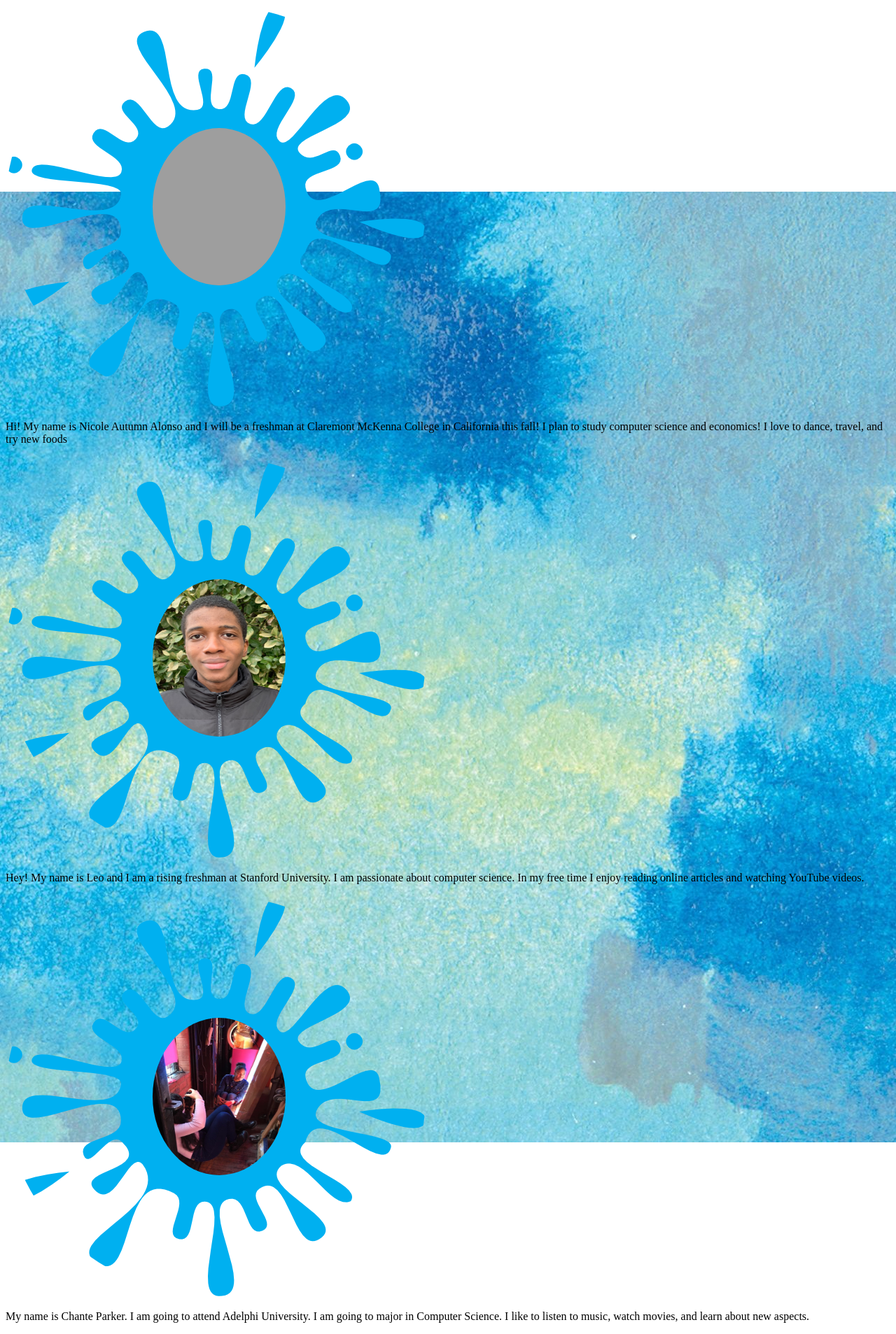
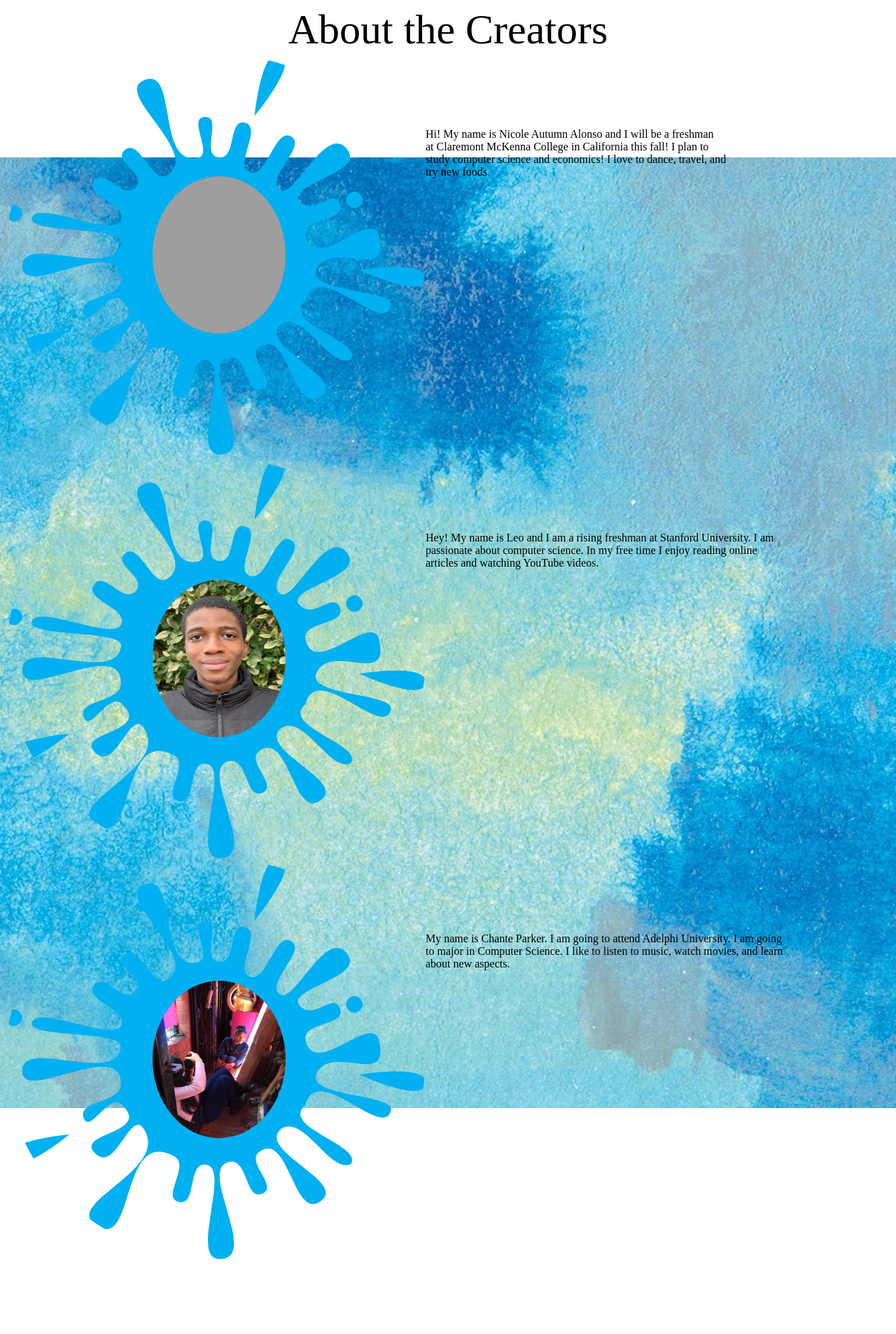
Before and after one commit to Leodson/Message-In-A-Bottle, a Python web app: template templates/about.html in a window 1280 px wide. Shown: the whole page at 70% size. After the commit the page ends 1800 px from the top, so only its background shows below. Run offline with Jinja, Linux system fonts and the light colour scheme; the template is opened without the code that fills it, so the values that code supplies are empty; grey boxes are pictures that could not be loaded.

Commit message:
changes to about page

```diff
--- a/static/about.css
+++ b/static/about.css
@@ -19,5 +19,26 @@ img{
 }
 
 .visual{
+  display: flex;
+  flex-direction: row;
   position: relative;
 }
+
+.description{
+  display: flex;
+  flex-direction: row;
+  text-align: left;
+}
+
+.title{
+  text-align: center;
+  font-size: 60px;
+  font-style: bolder;
+}
+#ty{
+  text-align: right;
+  font-size: 30px;
+  font-style: italic;
+  right: 30px;
+
+}
--- a/templates/about.html
+++ b/templates/about.html
@@ -5,38 +5,53 @@
     <title>About Us!</title>
     <!-- <header> Read all about us! </header> -->
     <link rel="stylesheet" href="../static/about.css">
+    <div class="title">About the Creators</div>
   </head>
   <body>
       <div class = "infoRow">
         <div class = "visual">
-          <img src ="../static/splash.png"/>
-          <img src="../static/nicole.jpg"/ height = "225" width = "190" class = foreground>
+          <div>
+            <img src ="../static/splash.png"/>
+            <img src="../static/nicole.jpg"/ height = "225" width = "190" class = foreground>
+          </div>
+          <p id='test'><br><br><br><br><br>Hi! My name is Nicole Autumn Alonso and I will be a freshman<br> at
+         Claremont McKenna College in California this fall! I plan to <br> study
+         computer science and economics! I love to dance, travel, and <br>try new foods</p>
         </div>
-        <div class = "description">
+      </div>
+        <!-- <div class = "description">
            <p>Hi! My name is Nicole Autumn Alonso and I will be a freshman at
-          Claremont McKenna College in California this fall! I plan to study
-          computer science and economics! I love to dance, travel, and try new foods</p></div>
-      </div>
+          Claremont McKenna College <br> in California this fall! I plan to study
+          computer science and economics! I love to dance, travel, and <br>try new foods</p></div>
+      </div> -->
 
       <div class = "infoRow">
         <div class = "visual">
           <img src = "../static/splash.png" class = "background"/>
           <img src = "../static/leo.jpg" height = "225" width = "190" class = "foreground">
+          <p id= 'test'><br><br><br><br><br>Hey! My name is Leo and I am a rising freshman at Stanford University.
+          I am <br>passionate about computer science. In my free time I enjoy reading online<br>
+          articles and watching YouTube videos.</p>
         </div>
-        <div class = description>
+      </div>
+        <!-- <div class = description>
            <p>Hey! My name is Leo and I am a rising freshman at Stanford University.
-           I am passionate about computer science. In my free time I enjoy reading online
+           I am passionate about <br>computer science. In my free time I enjoy reading online
            articles and watching YouTube videos.</p></div>
-        </div>
+        </div> -->
 
       <div class = "infoRow">
           <div class = "visual">
             <img src = "../static/splash.png"/>
             <img src = "../static/chante.jpg" height = "225" width = "190" class = foreground>
+            <p id= 'test'><br><br><br><br><br>My name is Chante Parker. I am going to attend Adelphi University.
+            I am going <br> to major in Computer Science. I like to listen to music, watch movies,
+            and learn <br>about new aspects.</p>
           </div>
-          <div class = description>
+        </div>
+          <!-- <div class = description>
             <p>My name is Chante Parker. I am going to attend Adelphi University.
-            I am going to major in Computer Science. I like to listen to music, watch movies,
-            and learn about new aspects.</p></div>
+            I am going to major in Computer Science.<br> I like to listen to music, watch movies,
+            and learn about new aspects.</p></div> -->
   </body>
 </html>
```
